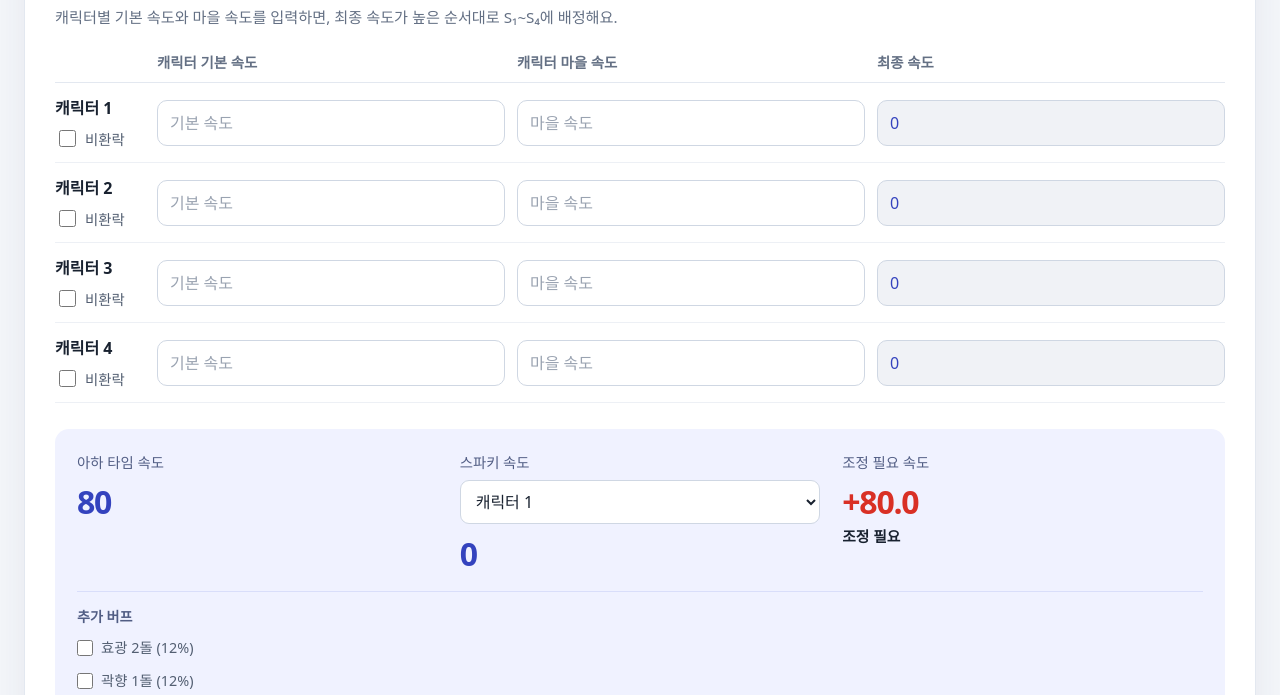
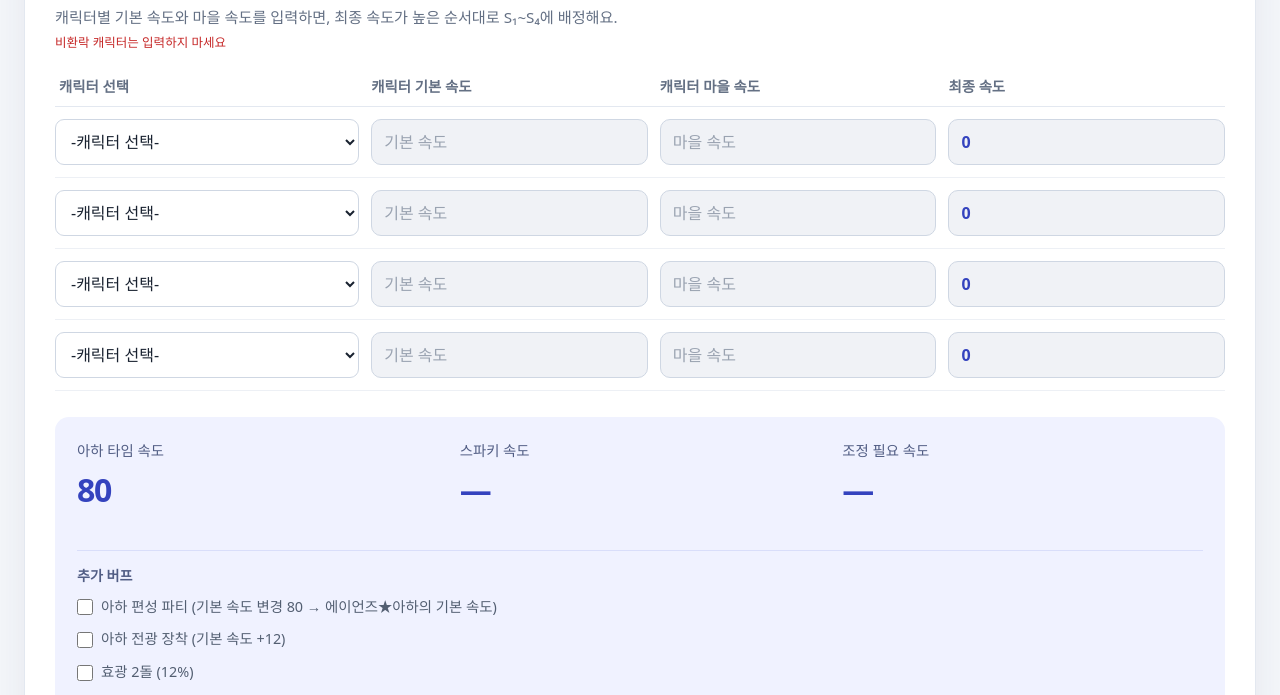
Before and after one commit to Makerucia/-Aha-instant-Calc-, a plain HTML site: page index.html in a window 1280 px wide. Shown: the part 96-791 px from the top of the page. Drawn offline with Linux system fonts and the light colour scheme.

Commit message:
Update Aha speed calculator

```diff
--- a/index.html
+++ b/index.html
@@ -8,28 +8,27 @@
     :root { color-scheme: light; font-family: "Pretendard", "Noto Sans KR", system-ui, sans-serif; color: #192230; background: #f4f6fa; }
     * { box-sizing: border-box; }
     body { margin: 0; min-height: 100vh; display: grid; place-items: center; padding: 24px; }
-    main { width: min(100%, 1400px); background: white; border: 1px solid #e3e8f0; border-radius: 20px; padding: 30px; box-shadow: 0 12px 38px #24334c12; }
+    main { width: min(100%, 1400px); background: #fff; border: 1px solid #e3e8f0; border-radius: 20px; padding: 30px; box-shadow: 0 12px 38px #24334c12; }
     h1 { margin: 0 0 8px; font-size: 1.6rem; letter-spacing: -.03em; }
     .intro { margin: 0 0 24px; color: #647084; font-size: .95rem; }
+    .warning { display: block; margin-top: 5px; color: #c62828; font-size: calc(.95rem - 2pt); }
     .table-wrap { width: 100%; overflow-x: auto; }
-    .speed-table { min-width: 720px; }
-    .speed-table-head, .row { display: grid; grid-template-columns: 90px repeat(3, minmax(150px, 1fr)); gap: 12px; align-items: center; }
+    .speed-table { min-width: 760px; }
+    .speed-table-head, .row { display: grid; grid-template-columns: minmax(190px, 1.1fr) repeat(3, minmax(150px, 1fr)); gap: 12px; align-items: center; }
     .speed-table-head { padding: 0 0 10px; border-bottom: 1px solid #e3e8f0; color: #647084; font-size: .9rem; font-weight: 650; text-align: left; }
     .row { margin: 0; padding: 12px 0; border-bottom: 1px solid #edf0f5; }
-    .character { display: flex; flex-direction: column; align-items: flex-start; justify-content: center; gap: 8px; }
-    .fields { display: contents; }
-    .final-field { background: #f0f2f6; color: #3443be; font-weight: 650; }
-    .row label.name { font-weight: 650; }
-    input[type=number] { width: 100%; min-width: 0; border: 1px solid #cfd7e3; border-radius: 10px; padding: 11px 12px; font: inherit; font-size: 1rem; outline: none; }
-    input[type=number]:focus { border-color: #5969e8; box-shadow: 0 0 0 3px #5969e81c; }
-    input[type=number]:disabled { background: #f0f2f6; color: #9aa3b1; cursor: pointer; }
+    .character { min-width: 0; }
+    .character-select { width: 100%; border: 1px solid #cfd7e3; border-radius: 9px; padding: 10px 11px; background: #fff; color: #192230; font: inherit; }
+    .speed-table-head span:first-child { padding-left: 4px; }
+    input.speed-field, input.final-field { width: 100%; min-width: 0; border: 1px solid #cfd7e3; border-radius: 10px; padding: 11px 12px; font: inherit; font-size: 1rem; outline: none; }
+    input.speed-field:focus, .character-select:focus { border-color: #5969e8; box-shadow: 0 0 0 3px #5969e81c; }
+    input.speed-field[readonly], input.speed-field:disabled { background: #f0f2f6; color: #758095; }
+    input.speed-field:disabled { cursor: not-allowed; }
+    input.final-field { background: #f0f2f6; color: #3443be; font-weight: 650; }
     input::placeholder { color: #9aa3b1; opacity: 1; }
-    .exclude { display: flex; align-items: center; gap: 6px; white-space: nowrap; color: #535f72; font-size: .9rem; cursor: pointer; }
-    .exclude input { width: 17px; height: 17px; accent-color: #5969e8; }
     .result { margin-top: 26px; padding: 22px; border-radius: 14px; background: #f0f2ff; }
     .result-metrics { display: grid; grid-template-columns: repeat(3, minmax(0, 1fr)); gap: 22px; }
     .result-metric { min-width: 0; }
-    .result-metric select { width: 100%; margin-top: 7px; border: 1px solid #cfd7e3; border-radius: 9px; padding: 9px 11px; background: white; color: #192230; font: inherit; }
     .result-metric output { margin-top: 8px; }
     .adjust-value.is-positive, .adjust-value.is-lucky { color: #d93025; }
     .adjust-value.is-low { color: #2563c7; }
@@ -37,40 +36,49 @@
     .adjust-status { min-height: 1.4em; margin-top: 2px; color: #192230; font-size: .92rem; font-weight: 600; }
     @media (max-width: 680px) { .result-metrics { grid-template-columns: 1fr; gap: 14px; } }
     .buffs { margin-top: 16px; border-top: 1px solid #d9defa; padding-top: 14px; display: grid; grid-template-columns: 1fr; gap: 12px; }
-    .buffs-title { grid-column: 1 / -1; color: #515d84; font-size: .88rem; font-weight: 650; }
+    .buffs-title { color: #515d84; font-size: .88rem; font-weight: 650; }
     .buff-option { display: flex; align-items: center; gap: 8px; color: #535f72; font-size: .9rem; line-height: 1.45; white-space: normal; }
     .buff-option input[type=checkbox] { width: 16px; height: 16px; accent-color: #5969e8; margin: 0; }
-    .buff-custom { grid-column: 1 / -1; width: 100%; border: 1px solid #cfd7e3; border-radius: 9px; padding: 10px 12px; font: inherit; font-size: .95rem; }
-    @media (max-width: 420px) { .result { padding: 18px; } .buffs { grid-template-columns: 1fr; gap: 12px; } }
+    .buff-custom { width: 100%; border: 1px solid #cfd7e3; border-radius: 9px; padding: 10px 12px; font: inherit; font-size: .95rem; }
     .result-label { color: #515d84; font-size: .9rem; }
     output { display: block; margin-top: 4px; font-size: 2rem; font-weight: 750; letter-spacing: -.04em; color: #3443be; font-variant-numeric: tabular-nums; }
-    .formula { margin: 18px 0 0; color: #7b8595; font-size: .83rem; line-height: 1.6; }
-    @media (max-width: 420px) { main { padding: 22px 18px; } .fields { gap: 7px; } input[type=number] { padding: 10px 8px; font-size: .93rem; } }
+    .formula { margin: 18px 0 0; color: #7b8595; font-size: .83rem; line-height: 1.7; }
+    .formula.party-active { font-weight: 750; }
+    .formula div + div { margin-top: 2px; }
+    @media (max-width: 420px) { main { padding: 22px 18px; } .result { padding: 18px; } input.speed-field, input.final-field { padding: 10px 8px; font-size: .93rem; } }
   </style>
 </head>
 <body>
   <main>
     <h1>아하 속도 계산기</h1>
-    <p class="intro">캐릭터별 기본 속도와 마을 속도를 입력하면, 최종 속도가 높은 순서대로 S₁~S₄에 배정해요.</p>
+    <p class="intro">캐릭터별 기본 속도와 마을 속도를 입력하면, 최종 속도가 높은 순서대로 S₁~S₄에 배정해요.<span class="warning">비환락 캐릭터는 입력하지 마세요</span></p>
     <form id="calculator" autocomplete="off">
       <div class="table-wrap">
         <div class="speed-table">
-          <div class="speed-table-head"><span></span><span>캐릭터 기본 속도</span><span>캐릭터 마을 속도</span><span>최종 속도</span></div>
+          <div class="speed-table-head"><span>캐릭터 선택</span><span>캐릭터 기본 속도</span><span>캐릭터 마을 속도</span><span>최종 속도</span></div>
           <div class="row">
-            <div class="character"><label class="name" for="basic1">캐릭터 1</label><label class="exclude"><input type="checkbox" tabindex="-1" data-index="1"> 비환락</label></div>
-            <div class="fields"><input id="basic1" class="speed-field" data-character="1" type="number" step="any" inputmode="decimal" placeholder="기본 속도"><input id="town1" class="speed-field" data-character="1" type="number" step="any" inputmode="decimal" placeholder="마을 속도"><input id="final1" class="final-field" type="number" tabindex="-1" readonly aria-label="캐릭터 1 최종 속도" value="0"></div>
+            <div class="character"><select id="character1" class="character-select" data-index="1" aria-label="캐릭터 1 선택"><option value="">-캐릭터 선택-</option><option>효광</option><option>스파키</option><option>에바네시아</option><option>은랑 LV.999</option><option>에이언즈★아하</option><option>펄</option><option>어벤츄린 · 웨이브</option><option>기타</option></select></div>
+            <input id="basic1" class="speed-field" data-character="1" type="text" inputmode="decimal" placeholder="기본 속도" disabled>
+            <input id="town1" class="speed-field" data-character="1" type="number" step="any" inputmode="decimal" placeholder="마을 속도" disabled>
+            <input id="final1" class="final-field" type="text" tabindex="-1" readonly aria-label="캐릭터 1 최종 속도" value="0">
           </div>
           <div class="row">
-            <div class="character"><label class="name" for="basic2">캐릭터 2</label><label class="exclude"><input type="checkbox" tabindex="-1" data-index="2"> 비환락</label></div>
-            <div class="fields"><input id="basic2" class="speed-field" data-character="2" type="number" step="any" inputmode="decimal" placeholder="기본 속도"><input id="town2" class="speed-field" data-character="2" type="number" step="any" inputmode="decimal" placeholder="마을 속도"><input id="final2" class="final-field" type="number" tabindex="-1" readonly aria-label="캐릭터 2 최종 속도" value="0"></div>
+            <div class="character"><select id="character2" class="character-select" data-index="2" aria-label="캐릭터 2 선택"><option value="">-캐릭터 선택-</option><option>효광</option><option>스파키</option><option>에바네시아</option><option>은랑 LV.999</option><option>에이언즈★아하</option><option>펄</option><option>어벤츄린 · 웨이브</option><option>기타</option></select></div>
+            <input id="basic2" class="speed-field" data-character="2" type="text" inputmode="decimal" placeholder="기본 속도" disabled>
+            <input id="town2" class="speed-field" data-character="2" type="number" step="any" inputmode="decimal" placeholder="마을 속도" disabled>
+            <input id="final2" class="final-field" type="text" tabindex="-1" readonly aria-label="캐릭터 2 최종 속도" value="0">
           </div>
           <div class="row">
-            <div class="character"><label class="name" for="basic3">캐릭터 3</label><label class="exclude"><input type="checkbox" tabindex="-1" data-index="3"> 비환락</label></div>
-            <div class="fields"><input id="basic3" class="speed-field" data-character="3" type="number" step="any" inputmode="decimal" placeholder="기본 속도"><input id="town3" class="speed-field" data-character="3" type="number" step="any" inputmode="decimal" placeholder="마을 속도"><input id="final3" class="final-field" type="number" tabindex="-1" readonly aria-label="캐릭터 3 최종 속도" value="0"></div>
+            <div class="character"><select id="character3" class="character-select" data-index="3" aria-label="캐릭터 3 선택"><option value="">-캐릭터 선택-</option><option>효광</option><option>스파키</option><option>에바네시아</option><option>은랑 LV.999</option><option>에이언즈★아하</option><option>펄</option><option>어벤츄린 · 웨이브</option><option>기타</option></select></div>
+            <input id="basic3" class="speed-field" data-character="3" type="text" inputmode="decimal" placeholder="기본 속도" disabled>
+            <input id="town3" class="speed-field" data-character="3" type="number" step="any" inputmode="decimal" placeholder="마을 속도" disabled>
+            <input id="final3" class="final-field" type="text" tabindex="-1" readonly aria-label="캐릭터 3 최종 속도" value="0">
           </div>
           <div class="row">
-            <div class="character"><label class="name" for="basic4">캐릭터 4</label><label class="exclude"><input type="checkbox" tabindex="-1" data-index="4"> 비환락</label></div>
-            <div class="fields"><input id="basic4" class="speed-field" data-character="4" type="number" step="any" inputmode="decimal" placeholder="기본 속도"><input id="town4" class="speed-field" data-character="4" type="number" step="any" inputmode="decimal" placeholder="마을 속도"><input id="final4" class="final-field" type="number" tabindex="-1" readonly aria-label="캐릭터 4 최종 속도" value="0"></div>
+            <div class="character"><select id="character4" class="character-select" data-index="4" aria-label="캐릭터 4 선택"><option value="">-캐릭터 선택-</option><option>효광</option><option>스파키</option><option>에바네시아</option><option>은랑 LV.999</option><option>에이언즈★아하</option><option>펄</option><option>어벤츄린 · 웨이브</option><option>기타</option></select></div>
+            <input id="basic4" class="speed-field" data-character="4" type="text" inputmode="decimal" placeholder="기본 속도" disabled>
+            <input id="town4" class="speed-field" data-character="4" type="number" step="any" inputmode="decimal" placeholder="마을 속도" disabled>
+            <input id="final4" class="final-field" type="text" tabindex="-1" readonly aria-label="캐릭터 4 최종 속도" value="0">
           </div>
         </div>
       </div>
@@ -78,11 +86,13 @@
     <section class="result" aria-live="polite">
       <div class="result-metrics">
         <div class="result-metric"><div class="result-label">아하 타임 속도</div><output id="result">80</output></div>
-        <div class="result-metric"><label class="result-label" for="sparkySelect">스파키 속도</label><select id="sparkySelect"><option value="1">캐릭터 1</option><option value="2">캐릭터 2</option><option value="3">캐릭터 3</option><option value="4">캐릭터 4</option></select><output id="sparkySpeed">0</output></div>
-        <div class="result-metric"><div class="result-label">조정 필요 속도</div><output id="adjustSpeed" class="adjust-value">-80.0</output><div id="adjustStatus" class="adjust-status"></div></div>
+        <div class="result-metric"><div class="result-label">스파키 속도</div><output id="sparkySpeed">—</output></div>
+        <div class="result-metric"><div class="result-label">조정 필요 속도</div><output id="adjustSpeed" class="adjust-value">—</output><div id="adjustStatus" class="adjust-status"></div></div>
       </div>
       <div class="buffs" aria-label="추가 버프">
         <div class="buffs-title">추가 버프</div>
+        <label class="buff-option"><input id="ahaParty" type="checkbox"> 아하 편성 파티 (기본 속도 변경 80 → 에이언즈★아하의 기본 속도)</label>
+        <label class="buff-option"><input id="ahaLightCone" type="checkbox"> 아하 전광 장착 (기본 속도 +12)</label>
         <label class="buff-option"><input class="percent-buff" type="checkbox" value="12"> 효광 2돌 (12%)</label>
         <label class="buff-option"><input class="percent-buff" type="checkbox" value="12"> 곽향 1돌 (12%)</label>
         <label class="buff-option"><input class="percent-buff" type="checkbox" value="30"> 히아킨 2돌 (30%)</label>
@@ -91,79 +101,151 @@
         <input id="otherBuff" class="buff-custom" type="number" step="any" inputmode="decimal" placeholder="기타 버프 (%)">
       </div>
     </section>
-    <p class="formula">공식: 80 + S₁ ÷ 5 + S₂ ÷ 10 + S₃ ÷ 20 + S₄ ÷ 40<br>기본 속도에 버프 퍼센트를 적용한 뒤 마을 속도와의 차이를 더해 캐릭터별 최종 속도를 계산해요. 비환락 체크 시 해당 캐릭터는 0으로 계산돼요. 버프는 기본 속도에만 적용돼요: 기본 속도 × (1 + 버프 합계) + (마을 속도 − 기본 속도).</p>
+    <div id="formulaInfo" class="formula">
+      <div>현재 아하 타임 계산 공식: <span id="ahaFormulaBase">80</span> + S₁ ÷ 5 + S₂ ÷ 10 + S₃ ÷ 20 + S₄ ÷ 40</div>
+      <div>속도는 마을 기본 속도에 추가 속도 버프를 더해 캐릭터별 최종 속도를 계산해요.</div>
+      <div>비환락 캐릭터의 스탯은 기재하지 마세요.</div>
+      <div>속도 버프는 기본적으로 마을 기본 속도 기준으로 적용돼요.</div>
+      <div>&gt; 캐릭터 기본 속도 × (100 + 버프% 합계 수치) ÷ 100 + (기타 속도 버프)</div>
+    </div>
   </main>
   <script>
     const divisors = [5, 10, 20, 40];
+    const fixedBasicSpeeds = {
+      '효광': '101',
+      '스파키': '107',
+      '에바네시아': '104',
+      '은랑 LV.999': '110',
+      '에이언즈★아하': '94',
+      '펄': '108',
+      '어벤츄린 · 웨이브': '107'
+    };
+    const characterSelects = [...document.querySelectorAll('.character-select')];
+    const characterNames = [...characterSelects[0].options].slice(1).map(option => option.value);
+    const speedFields = [...document.querySelectorAll('.speed-field')];
     const result = document.getElementById('result');
-    const fields = [...document.querySelectorAll('.speed-field')];
 
-    fields.forEach(field => field.addEventListener('input', calculate));
+    function getFormulaBase() {
+      return (document.getElementById('ahaParty').checked ? 94 : 80)
+        + (document.getElementById('ahaLightCone').checked ? 12 : 0);
+    }
+    function updateFormulaBase() {
+      document.getElementById('ahaFormulaBase').textContent = getFormulaBase();
+    }
+
+    characterSelects.forEach(select => {
+      select.addEventListener('change', () => {
+        const index = select.dataset.index;
+        const basicField = document.getElementById(`basic${index}`);
+        if (select.dataset.previous === '기타') basicField.dataset.customValue = basicField.value;
+        select.dataset.previous = select.value;
+        updateCharacter(index);
+        updateCharacterOptions();
+      });
+    });
+    speedFields.forEach(field => field.addEventListener('input', calculate));
     document.querySelectorAll('.percent-buff').forEach(box => box.addEventListener('change', calculate));
     document.getElementById('otherBuff').addEventListener('input', calculate);
-    document.getElementById('sparkySelect').addEventListener('change', calculate);
+    document.getElementById('ahaParty').addEventListener('change', () => {
+      document.getElementById('formulaInfo').classList.toggle('party-active', document.getElementById('ahaParty').checked);
+      updateFormulaBase();
+      calculate();
+    });
+    document.getElementById('ahaLightCone').addEventListener('change', () => {
+      characterSelects.forEach(select => {
+        if (select.value === '에이언즈★아하') updateCharacter(select.dataset.index);
+      });
+      updateFormulaBase();
+      calculate();
+    });
+    function updateCharacter(index) {
+      const select = document.getElementById(`character${index}`);
+      const basicField = document.getElementById(`basic${index}`);
+      const townField = document.getElementById(`town${index}`);
+      const selected = select.value;
+      townField.disabled = !selected;
+      if (!selected) {
+        basicField.value = '';
+        basicField.disabled = true;
+        basicField.readOnly = true;
+        basicField.tabIndex = -1;
+        return;
+      }
+      basicField.disabled = false;
+      if (selected === '기타') {
+        basicField.readOnly = false;
+        basicField.tabIndex = 0;
+        basicField.placeholder = '기본 속도';
+        basicField.value = basicField.dataset.customValue || '';
+      } else {
+        basicField.readOnly = true;
+        basicField.tabIndex = -1;
+        const value = selected === '에이언즈★아하' && document.getElementById('ahaLightCone').checked
+          ? '106'
+          : fixedBasicSpeeds[selected];
+        basicField.value = value;
+      }
+    }
 
-    document.querySelectorAll('.exclude input').forEach(box => box.addEventListener('change', () => {
-      const row = box.closest('.row');
-      row.querySelectorAll('.speed-field').forEach(field => {
-        field.disabled = box.checked;
+    function updateCharacterOptions() {
+      characterSelects.forEach(select => {
+        const selectedByOthers = new Set(characterSelects
+          .filter(other => other !== select)
+          .map(other => other.value)
+          .filter(Boolean));
+        const selectedValue = select.value;
+        select.replaceChildren(new Option('-캐릭터 선택-', ''));
+        characterNames.forEach(name => {
+          if (!selectedByOthers.has(name)) select.add(new Option(name, name));
+        });
+        select.value = selectedValue;
       });
-      updateSparkyOptions();
-    }));
-
-    updateSparkyOptions();
-
-    function updateSparkyOptions() {
-      const select = document.getElementById('sparkySelect');
-      const previous = select.value;
-      const available = [...document.querySelectorAll('.exclude input')]
-        .filter(box => !box.checked)
-        .map(box => box.dataset.index);
-      select.replaceChildren(...available.map(index => {
-        const option = document.createElement('option');
-        option.value = index;
-        option.textContent = `캐릭터 ${index}`;
-        return option;
-      }));
-      select.disabled = available.length === 0;
-      if (available.includes(previous)) select.value = previous;
-      else if (available.length) select.value = available[0];
       calculate();
     }
+
+    function readNumber(field) {
+      if (!field || field.value.trim() === '') return null;
+      const value = Number(field.value);
+      return Number.isFinite(value) ? value : null;
+    }
+
     function calculate() {
-      const checkedPercent = [...document.querySelectorAll('.percent-buff:checked')].reduce((total, box) => total + Number(box.value), 0);
+      const checkedPercent = [...document.querySelectorAll('.percent-buff:checked')]
+        .reduce((total, box) => total + Number(box.value), 0);
       const otherPercent = Number(document.getElementById('otherBuff').value) || 0;
       const buffRate = (checkedPercent + otherPercent) / 100;
-      const rankedSpeeds = [1, 2, 3, 4].map(character => {
-        const excluded = document.querySelector(`[data-index="${character}"]`).checked;
-        if (excluded) {
-          document.getElementById(`final${character}`).value = 0;
-          return 0;
-        }
-        const characterFields = fields.filter(field => field.dataset.character === String(character));
-        const readValue = field => field.value.trim() !== '' && Number.isFinite(Number(field.value)) ? Number(field.value) : 0;
-        const baseSpeed = readValue(characterFields.find(field => field.id.startsWith('basic')));
-        const townSpeed = readValue(characterFields.find(field => field.id.startsWith('town')));
-        const finalSpeed = baseSpeed * (1 + buffRate) + (townSpeed - baseSpeed);
-        document.getElementById(`final${character}`).value = Number(finalSpeed.toFixed(10));
+      const characterSpeeds = characterSelects.map(select => {
+        const index = select.dataset.index;
+        const basicField = document.getElementById(`basic${index}`);
+        const townField = document.getElementById(`town${index}`);
+        const baseSpeed = readNumber(basicField) ?? 0;
+        const enteredTownSpeed = readNumber(townField);
+        const townSpeed = enteredTownSpeed ?? baseSpeed;
+        const finalSpeed = select.value
+          ? baseSpeed * (1 + buffRate) + (townSpeed - baseSpeed)
+          : 0;
+        document.getElementById(`final${index}`).value = Number(finalSpeed.toFixed(10)).toString();
         return finalSpeed;
-      }).sort((a, b) => b - a);
-      const speed = 80 + rankedSpeeds.reduce((total, value, i) => total + value / divisors[i], 0);
-      result.value = Number(speed.toFixed(10)).toLocaleString('ko-KR', { maximumFractionDigits: 10 });
-      const sparkySelect = document.getElementById('sparkySelect');
+      });
+      const rankedSpeeds = [...characterSpeeds].sort((a, b) => b - a);
+      const formulaBase = getFormulaBase();
+      const ahaTimeSpeed = formulaBase + rankedSpeeds.reduce((total, value, i) => total + value / divisors[i], 0);
+      result.value = Number(ahaTimeSpeed.toFixed(10)).toLocaleString('ko-KR', { maximumFractionDigits: 10 });
+
       const sparkySpeedOutput = document.getElementById('sparkySpeed');
       const adjustmentOutput = document.getElementById('adjustSpeed');
       const statusOutput = document.getElementById('adjustStatus');
-      if (!sparkySelect.value) {
+      const sparkyIndex = characterSelects.findIndex(select => select.value === '스파키');
+      if (sparkyIndex < 0) {
         sparkySpeedOutput.value = '—';
         adjustmentOutput.value = '—';
         adjustmentOutput.className = 'adjust-value';
         statusOutput.textContent = '';
         return;
       }
-      const sparkyFinal = Number(document.getElementById(`final${sparkySelect.value}`).value) || 0;
+      const sparkyFinal = characterSpeeds[sparkyIndex] || 0;
       sparkySpeedOutput.value = Number(sparkyFinal.toFixed(10)).toLocaleString('ko-KR', { maximumFractionDigits: 10 });
-      const adjustment = Number((speed - sparkyFinal).toFixed(1));
+      const adjustment = Number((ahaTimeSpeed - sparkyFinal).toFixed(1));
       adjustmentOutput.value = `${adjustment > 0 ? '+' : ''}${adjustment.toFixed(1)}`;
       adjustmentOutput.className = 'adjust-value';
       statusOutput.textContent = '';
@@ -181,6 +263,8 @@
         statusOutput.textContent = '비틱';
       }
     }
+
+    calculate();
   </script>
 </body>
 </html>
```
